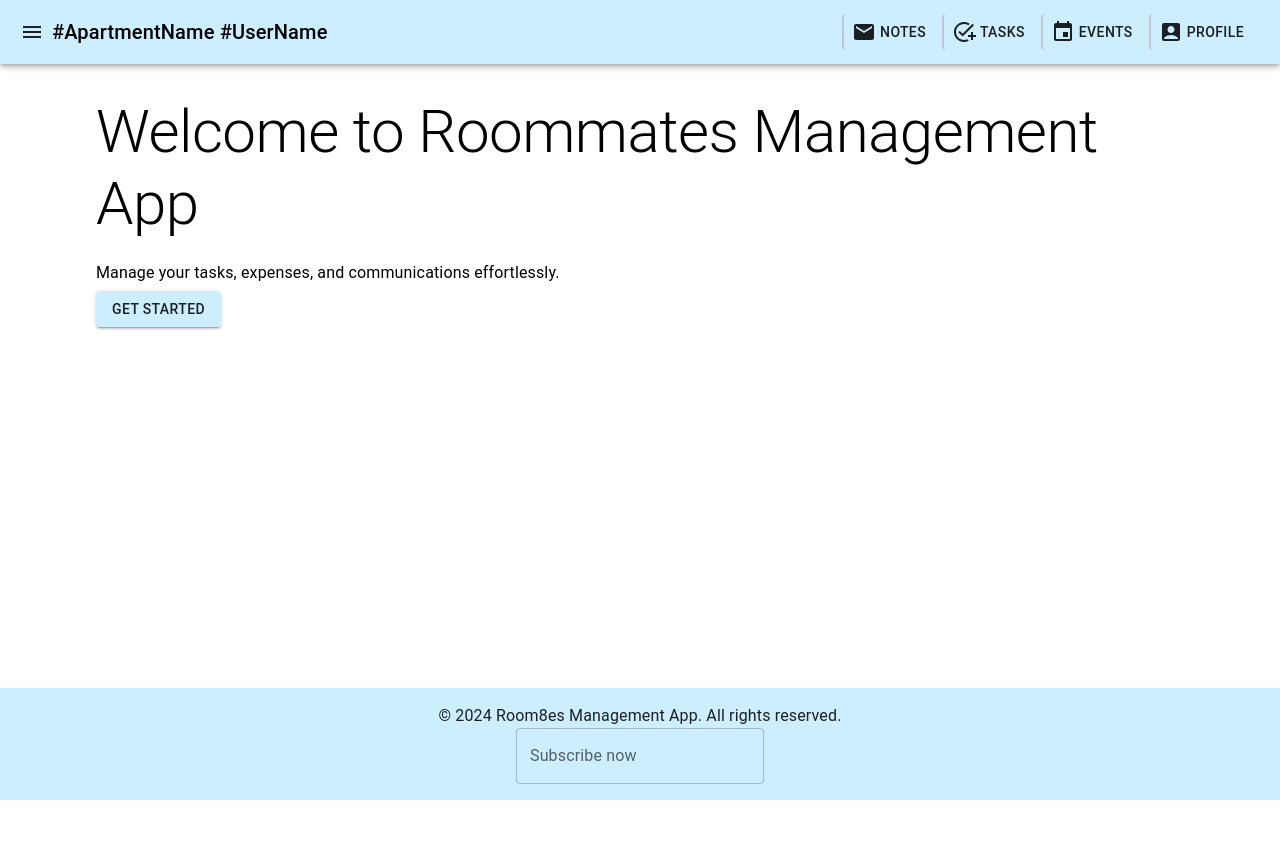
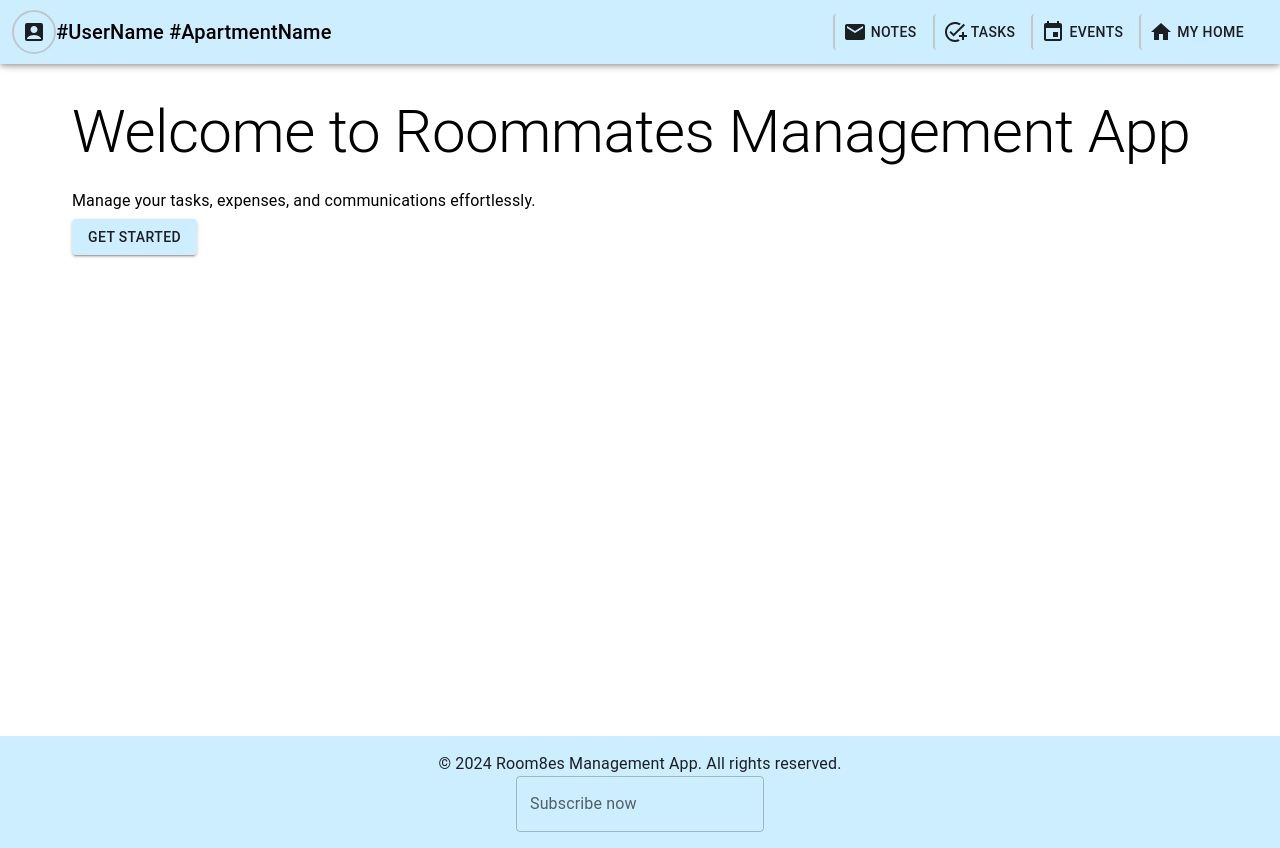
Before and after one commit to Raspupin/roommatesApp, a React (Create React App) app: page / in a window 1280 px wide. Before the commit the page ends 800 px from the top, so only its background shows below. Built offline with nearby package versions, Linux system fonts and the light colour scheme.

Commit message:
changes to the toolbar made

```diff
--- a/src/components/Header.js
+++ b/src/components/Header.js
@@ -5,23 +5,24 @@ import AccountBoxIcon from '@mui/icons-material/AccountBox';
 import EventIcon from '@mui/icons-material/Event';
 import AddTaskIcon from '@mui/icons-material/AddTask';
 import EmailIcon from '@mui/icons-material/Email';
+import HomeIcon from '@mui/icons-material/Home';
 
 function Header() {
   const theme = useTheme();
 
   return (
-    <AppBar position="static">
+    <AppBar position="sticky" sx={{ zIndex: 2000 }}>
       <Toolbar>
-        <IconButton edge="start" color="inherit" aria-label="menu">
-          <MenuIcon />
+        <IconButton edge="start" color="inherit" aria-label="menu" sx={{border:'rgba(192, 192, 192, 0.854) 2px solid','&:hover':{backgroundColor:'#66cef773'}}}>
+          <AccountBoxIcon/>
         </IconButton>
         <Typography variant="h6" style={{ flexGrow: 1 }}>
-          #ApartmentName #UserName
-        </Typography>
-        <Button sx={{m:0.5,borderLeft: 'rgba(192, 192, 192, 0.854) 2px solid' }} color="inherit"><EmailIcon sx={{mr:0.5}}/>Notes</Button>
-        <Button sx={{m:0.5,borderLeft: 'rgba(192, 192, 192, 0.854) 2px solid' }} color="inherit"><AddTaskIcon sx={{mr:0.5}}/>Tasks</Button>
-        <Button sx={{m:0.5,borderLeft: 'rgba(192, 192, 192, 0.854) 2px solid' }} color="inherit"><EventIcon sx={{mr:0.5}}/>Events</Button>
-        <Button sx={{m:0.5,borderLeft: 'rgba(192, 192, 192, 0.854) 2px solid' }} color="inherit"><AccountBoxIcon sx={{mr:0.5}}/>Profile</Button>
+          #UserName #ApartmentName
+          </Typography>
+        <Button sx={{m:0.5,borderLeft: 'rgba(192, 192, 192, 0.854) 2px solid','&:hover':{backgroundColor:'#66cef773'} }} color="inherit"><EmailIcon sx={{mr:0.5}}/>Notes</Button>
+        <Button sx={{m:0.5,borderLeft: 'rgba(192, 192, 192, 0.854) 2px solid','&:hover':{backgroundColor:'#66cef773'} }} color="inherit"><AddTaskIcon sx={{mr:0.5}}/>Tasks</Button>
+        <Button sx={{m:0.5,borderLeft: 'rgba(192, 192, 192, 0.854) 2px solid','&:hover':{backgroundColor:'#66cef773'} }} color="inherit"><EventIcon sx={{mr:0.5}}/>Events</Button>
+        <Button sx={{m:0.5,borderLeft: 'rgba(192, 192, 192, 0.854) 2px solid','&:hover':{backgroundColor:'#66cef773'} }} color="inherit"><HomeIcon sx={{mr:0.5}}/>My Home</Button>
       </Toolbar>
     </AppBar>
   );
--- a/src/pages/Home.js
+++ b/src/pages/Home.js
@@ -1,9 +1,10 @@
 import React from 'react';
 import { Container, Typography, Button } from '@mui/material';
+import '../styles/home.css';
 
 function Home() {
   return (
-    <Container>
+    <Container class="content" sx={{ zIndex: 1000 }}>
       <Typography variant="h2" component="h1" gutterBottom>
         Welcome to Roommates Management App
       </Typography>
--- /dev/null
+++ b/src/styles/buttonStyles.js
@@ -0,0 +1 @@
+import { makeStyles } from '@mui/styles';
--- a/src/styles/globalStyles.css
+++ b/src/styles/globalStyles.css
@@ -14,7 +14,6 @@ body {
 
   footer {
     text-align: center;
-    position: fixed;
     bottom: 0;
     width: 100%;
   }
@@ -31,6 +30,7 @@ body {
   }
 
   /* .menuButton{
-    border:#dbdbdba8 2px solid
+    border:#66cef773 2px solid
     !important;
-  } */
+  }
+   */
--- /dev/null
+++ b/src/styles/home.css
@@ -0,0 +1,3 @@
+.content{
+    /* margin-top: 64px; */
+}
```
